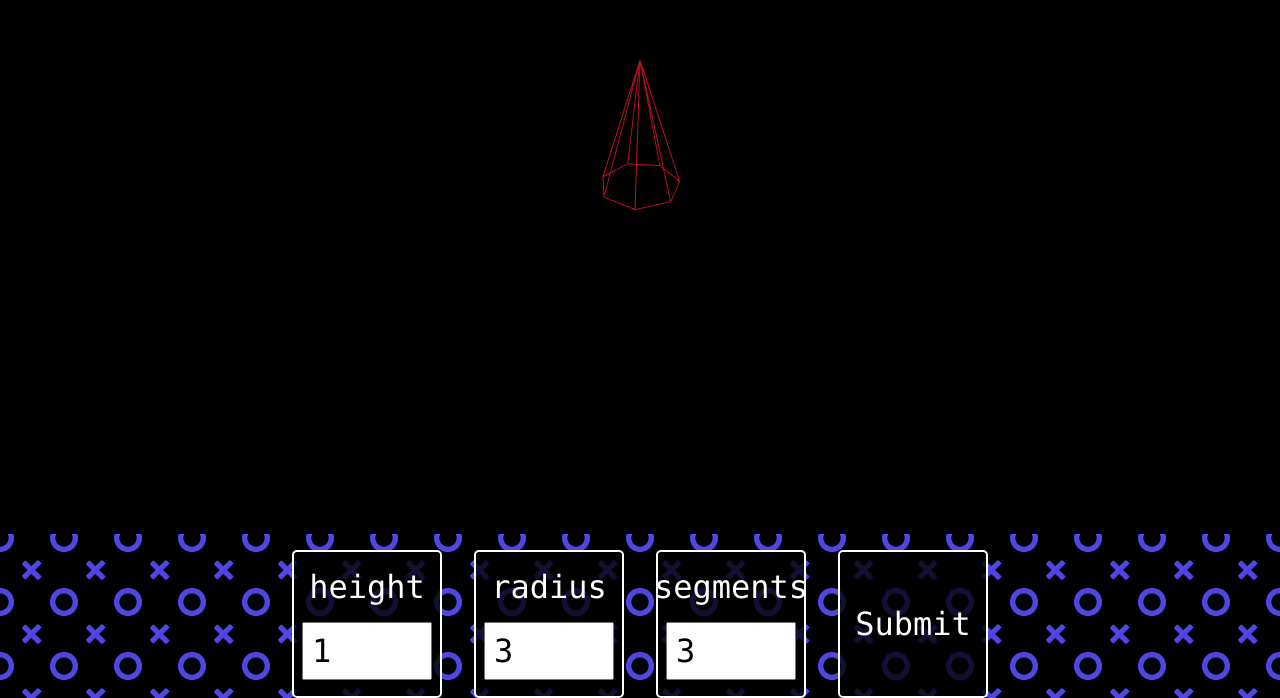
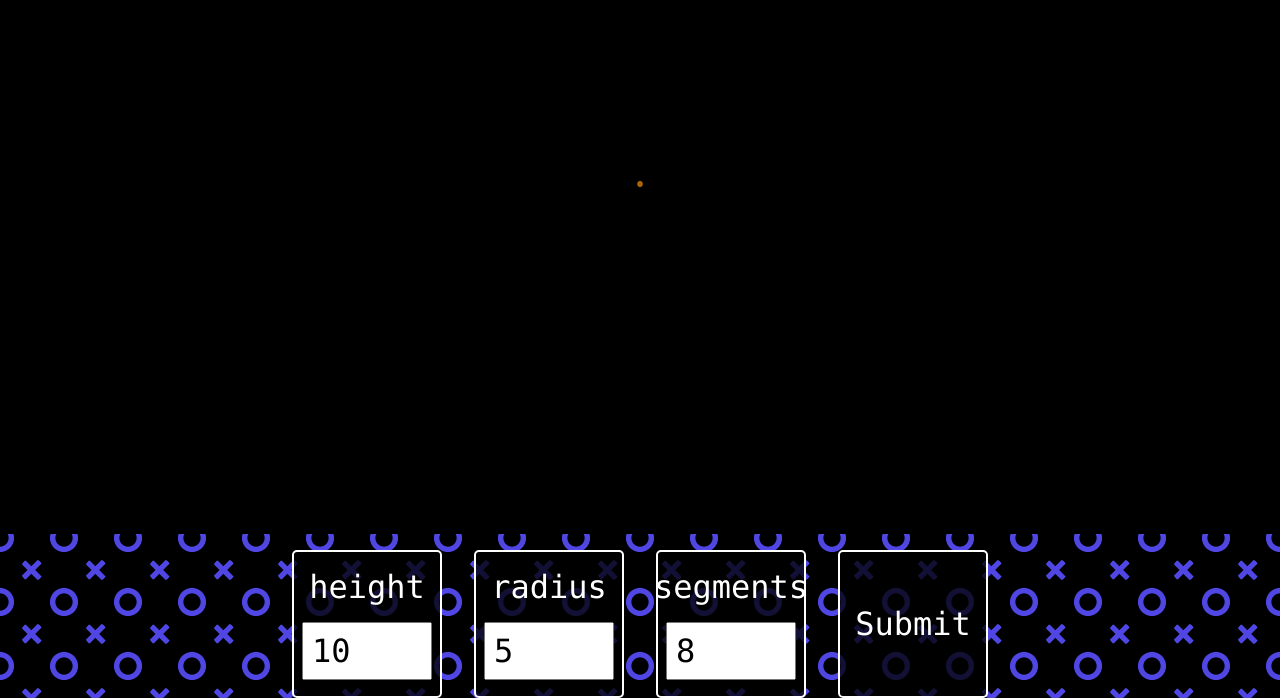
Before and after one commit to kostili-tec/simple-3d-cone, a React app in the folder client/: page / in a window 1280 px wide. Shown: the part 166-864 px from the top of the page. Built offline with nearby package versions, Linux system fonts and the light colour scheme.

Commit message:
feat: add ConeScene component

```diff
--- a/client/src/App.tsx
+++ b/client/src/App.tsx
@@ -1,21 +1,10 @@
-import { Canvas } from '@react-three/fiber';
-import { OrbitControls } from '@react-three/drei';
-
-import { TriangularCone } from './components/TriangularCone';
-import { FormData } from './components/FormData/FormData';
+import { ConeScene } from './components/ConeScene/ConeScene';
 import './styles/index.scss';
 
 const App = () => {
   return (
     <div className="app">
-      <Canvas camera={{ position: [50, 50, 50], fov: 90 }} style={{ height: 700 }}>
-        <color attach="background" args={['#000000']} />
-        <ambientLight />
-        <pointLight position={[10, 10, 10]} />
-        <TriangularCone height={30} radius={10} segments={7} />
-        <OrbitControls />
-      </Canvas>
-      <FormData />
+      <ConeScene />
     </div>
   );
 };
--- /dev/null
+++ b/client/src/components/ConeScene/ConeScene.tsx
@@ -0,0 +1,44 @@
+import { useState } from 'react';
+import { Canvas } from '@react-three/fiber';
+import { OrbitControls } from '@react-three/drei';
+
+import { TriangularCone } from '../TriangularCone';
+import { FormData } from '../FormData/FormData';
+import { IConeData, IConeCalculatedData } from '../../types/types';
+import { Box } from '../Box';
+
+export const ConeScene = () => {
+  const [coneData, setConeData] = useState<IConeData>({
+    height: 10,
+    radius: 5,
+    segments: 8,
+  });
+
+  const [calculatedData, setCalculatedData] = useState<IConeCalculatedData>({
+    indices: [],
+    vertices: [],
+  });
+
+  return (
+    <div>
+      <Canvas camera={{ position: [50, 50, 50], fov: 90 }} style={{ height: 700 }}>
+        <color attach="background" args={['#000000']} />
+        <ambientLight />
+        <pointLight position={[10, 10, 10]} />
+        {calculatedData.indices.length > 0 && calculatedData.vertices.length > 0 ? (
+          <TriangularCone {...calculatedData} />
+        ) : (
+          <Box />
+        )}
+        ;
+        <OrbitControls />
+      </Canvas>
+      <FormData
+        coneData={coneData}
+        setConeData={setConeData}
+        calculatedData={calculatedData}
+        setCalculatedData={setCalculatedData}
+      />
+    </div>
+  );
+};
--- a/client/src/components/FormData/FormData.tsx
+++ b/client/src/components/FormData/FormData.tsx
@@ -2,22 +2,33 @@ import { FC, useState } from 'react';
 
 import { FormInput } from '../UI/FormInput/FormInput';
 import classes from './FormData.module.scss';
-import { IConeData } from '../../types/types';
+import { IConeCalculatedData, IConeData } from '../../types/types';
 import { TriangulationService } from '../../API/TriangulationService';
 
-export const FormData: FC = () => {
-  const [coneData, setConeData] = useState<IConeData>({
-    height: 1,
-    radius: 3,
-    segments: 3,
-  });
+interface FormDataProps {
+  coneData: IConeData;
+  setConeData: React.Dispatch<React.SetStateAction<IConeData>>;
+  calculatedData: IConeCalculatedData;
+  setCalculatedData: React.Dispatch<React.SetStateAction<IConeCalculatedData>>;
+}
 
+export const FormData: FC<FormDataProps> = ({
+  coneData,
+  setConeData,
+  calculatedData,
+  setCalculatedData,
+}) => {
   const handleSubmit = async (event: React.FormEvent) => {
     event.preventDefault();
     console.log(coneData);
     try {
       const result = await TriangulationService(coneData);
+      setCalculatedData({
+        indices: [...result.indices],
+        vertices: [...result.vertices],
+      });
       console.log(result);
+      console.log('calculatedData', calculatedData);
     } catch (error) {
       throw new Error(error);
     }
--- a/client/src/components/TriangularCone.tsx
+++ b/client/src/components/TriangularCone.tsx
@@ -1,7 +1,8 @@
-import { FC, useRef } from 'react';
+import { FC, useRef, useState } from 'react';
 import { useFrame } from '@react-three/fiber';
 import * as THREE from 'three';
-import { getCoords } from '../utils/triangleCoords';
+
+import { IConeCalculatedData as TriangularConeProps } from '../types/types';
 
 interface ConeViewerProps {
   height: number;
@@ -9,7 +10,7 @@ interface ConeViewerProps {
   segments: number;
 }
 
-export const TriangularCone: FC<ConeViewerProps> = ({ height, radius, segments }) => {
+export const TriangularCone: FC<TriangularConeProps> = ({ indices, vertices }) => {
   const meshRef = useRef<THREE.Mesh>();
 
   /*   useFrame(() => {
@@ -18,8 +19,6 @@ export const TriangularCone: FC<ConeViewerProps> = ({ height, radius, segments }
       meshRef.current.rotation.y += 0.01;
     }
   }); */
-
-  const { indices, vertices } = getCoords(height, radius, segments);
 
   // Создаем геометрию и материал
   const geometry = new THREE.BufferGeometry();
--- a/client/src/types/types.ts
+++ b/client/src/types/types.ts
@@ -3,3 +3,8 @@ export interface IConeData {
   radius: number;
   segments: number;
 }
+
+export interface IConeCalculatedData {
+  vertices: Array<number>;
+  indices: Array<number>;
+}
--- a/client/src/utils/triangleCoords.ts
+++ /dev/null
@@ -1,24 +0,0 @@
-export const getCoords = (height: number, radius: number, segments: number) => {
-  const vertices: number[] = [];
-  const indices: number[] = [];
-
-  // Добавляем вершины для основания конуса
-  for (let i = 0; i < segments; i++) {
-    const theta = (i / segments) * Math.PI * 2;
-    const x = radius * Math.cos(theta);
-    const z = radius * Math.sin(theta);
-    vertices.push(x, 0, z);
-  }
-
-  // Добавляем вершину для вершины конуса
-  vertices.push(0, height, 0);
-
-  // Добавляем индексы треугольников для основания
-  for (let i = 0; i < segments - 1; i++) {
-    indices.push(i, i + 1, segments);
-  }
-  // Замыкаем круг
-  indices.push(segments - 1, 0, segments);
-
-  return { vertices, indices };
-};
```
Also changed, not shown: client/src/API/TriangulationService.ts (+1 -10 lines).
